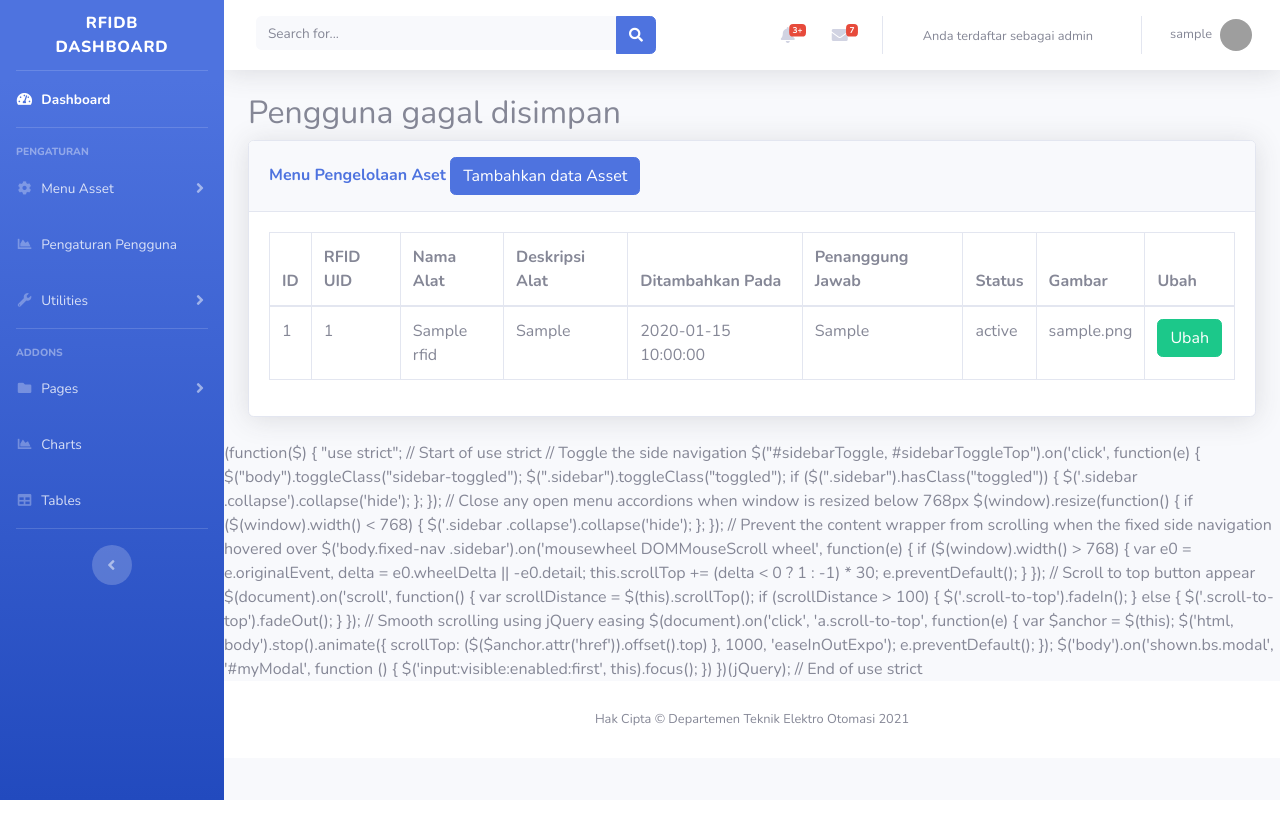
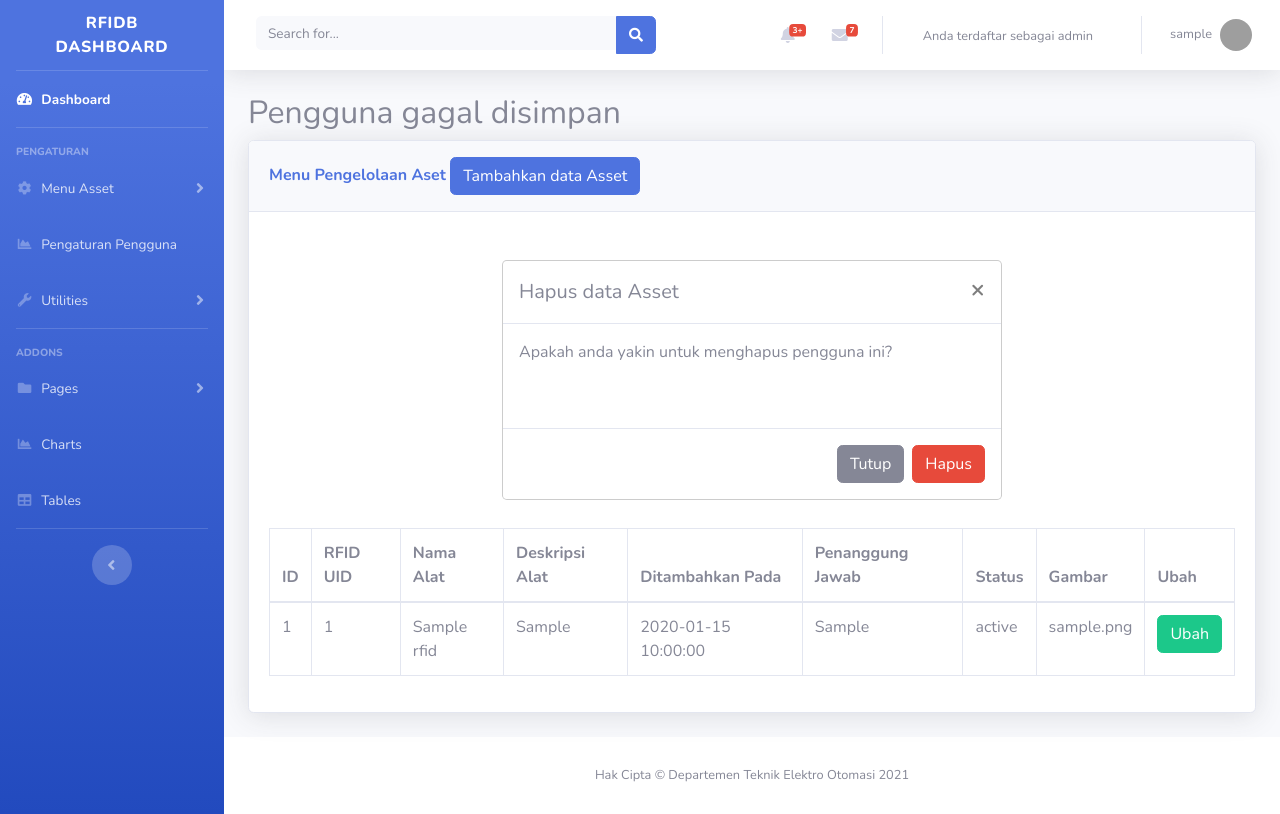
Before and after one commit to PPLite/iham, a PHP site: page /admin/pengaturan-aset.php in a window 1280 px wide. Run offline with PHP 8.4, Linux system fonts and the light colour scheme; the visitor is signed in with stand-in values (Sample User, id 1); tables that the repository leaves empty or names only in its code hold one stand-in row (values such as "Sample post"); grey boxes are pictures that could not be loaded.

Commit message:
fix error

```diff
--- a/admin/js/sb-admin-2.js
+++ b/admin/js/sb-admin-2.js
@@ -46,11 +46,4 @@
     e.preventDefault();
   });
 
-  $('body').on('shown.bs.modal', '#myModal', function () {
-    $('input:visible:enabled:first', this).focus();
-  })
-
-
-
-
 })(jQuery); // End of use strict
--- a/admin/pengaturan-aset.php
+++ b/admin/pengaturan-aset.php
@@ -203,7 +203,7 @@
 
                   <!----MODAL HAPUS---->
                   </div>
-            <div class="modal fade" id="hapusaset_btn" tabindex="0" role="dialog" aria-labelledby="exampleModalLabel" aria-hidden="true">
+            <div id="hapusaset_btn" tabindex="0" role="dialog" aria-labelledby="exampleModalLabel" aria-hidden="true">
             <div class="modal-dialog" role="document">
               <div class="modal-content">
                 <div class="modal-header">
@@ -249,7 +249,6 @@
 <!-- /.container-fluid -->
 
 <?php
-include('js/sb-admin-2.js');
 include('includes/scripts.php');
 include('includes/footer.php');
 ?>
```
